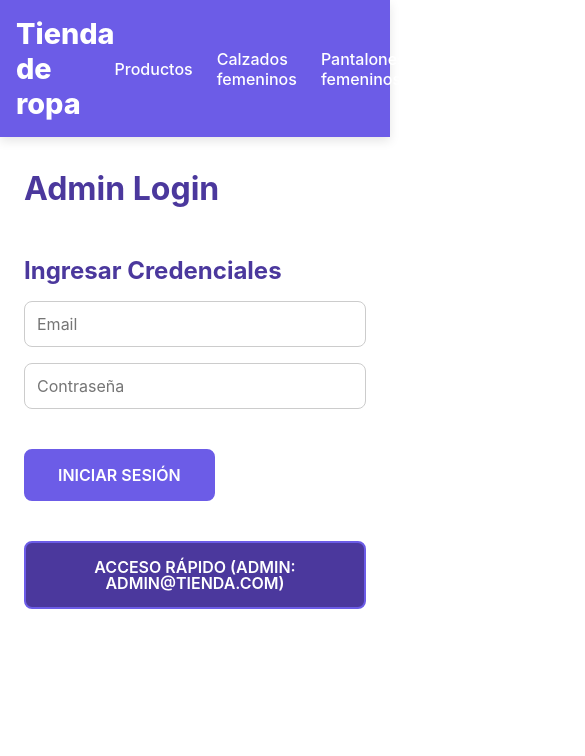
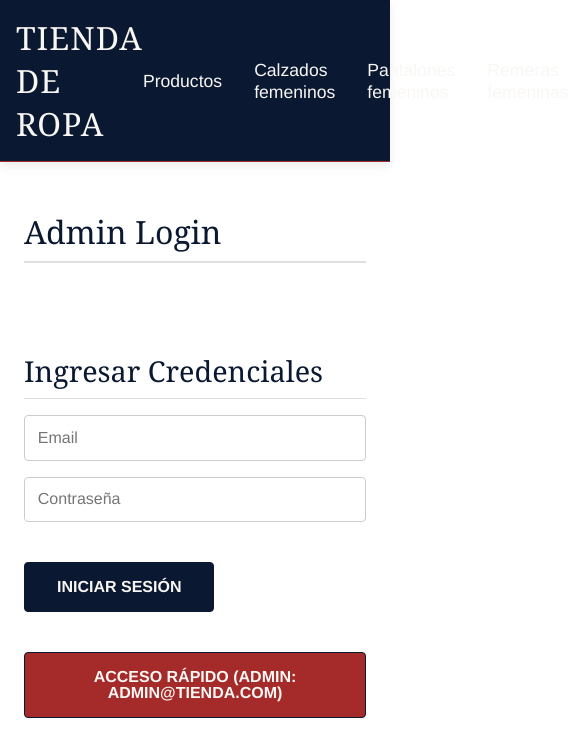
Before and after one commit to CristianEstMaida/tienda-de-ropa-react, a React (Create React App) app: page /admin in a window 390 px wide. Shown: the top 756 px of the page, 585 px wide, since content can reach past the window. Built offline with nearby package versions, Linux system fonts and the light colour scheme; no server answers.

Commit message:
Refactor CSS for layout and styling improvements
Updated styles for various components, including navbar, product cards, and form elements. Adjusted color variables for light and dark modes, and improved responsive design.

```diff
--- a/src/main.css
+++ b/src/main.css
@@ -2,39 +2,39 @@
     margin: 0;
     padding: 0;
     box-sizing: border-box;
-    font-family: 'Inter', 'Segoe UI', Tahoma, Geneva, Verdana, sans-serif;
-    /* Transiciones suaves para el modo oscuro */
+    /* Fuente clásica y legible */
+    font-family: 'Georgia', serif, 'Helvetica Neue', sans-serif;
     transition: background-color 0.3s ease, color 0.3s ease;
 }
 
-/* --- Variables de Color (Light Mode por defecto) --- */
+/* --- Variables de Color (Old Money - Light Mode) --- */
 :root {
-    --clr-main: #6C5CE7; /* Púrpura vibrante */
-    --clr-main-light: #EBE9FC;
-    --clr-main-dark: #4B389D; /* Púrpura oscuro para detalles */
-    --clr-gray: #f5f5f5;
+    --clr-main: #0A1931; /* Deep Navy Blue (Primary Brand) */
+    --clr-main-light: #F9F7F4; /* Cream / Off-White */
+    --clr-main-dark: #A52A2A; /* Deep Burgundy (Accent) */
+    --clr-gray: #E0E0E0; /* Light Gray for lines/borders */
     --clr-white: #ffffff;
-    --clr-text: #2c3e50; /* Texto oscuro para alta legibilidad */
-    --clr-link: #ffffff;
-    --clr-total-bg: #EBE9FC;
-    --clr-error: #e74c3c;
-    --clr-success: #2ecc71;
-    --clr-shadow: rgba(0, 0, 0, 0.1);
+    --clr-text: #333333;
+    --clr-link: #F9F7F4; /* Cream text on dark navigation */
+    --clr-total-bg: #E0E0E0; /* Fondo sutil para total en carrito */
+    --clr-error: #A52A2A; /* Burgundy para errores */
+    --clr-success: #1C6758; /* Deep Forest Green para éxito */
+    --clr-shadow: rgba(0, 0, 0, 0.08);
 }
 
-/* --- Variables de Color (Dark Mode) --- */
+/* --- Variables de Color (Old Money - Dark Mode) --- */
 @media (prefers-color-scheme: dark) {
     :root {
-        --clr-main: #8e44ad;
-        --clr-main-light: #332f38;
-        --clr-main-dark: #bb86fc;
+        --clr-main: #1e2a3a;
+        --clr-main-light: #333f50;
+        --clr-main-dark: #cc9900;
         --clr-gray: #2c2c2c;
-        --clr-white: #1e1e1e;
-        --clr-text: #ffffff;
+        --clr-white: #121212;
+        --clr-text: #f0f0f0;
         --clr-link: #ffffff;
-        --clr-total-bg: #444444;
-        --clr-error: #e74c3c;
-        --clr-success: #2ecc71;
+        --clr-total-bg: #1e2a3a;
+        --clr-error: #ff7f7f;
+        --clr-success: #6aa84f;
         --clr-shadow: rgba(255, 255, 255, 0.05);
     }
 }
@@ -51,20 +51,24 @@ body {
 }
 
 .main-title {
-    margin-top: 2rem;
-    font-size: 2.5rem;
-    font-weight: 700;
-    color: var(--clr-main-dark);
+    margin-top: 3rem;
+    margin-bottom: 1.5rem;
+    font-size: 2.8rem;
+    font-weight: 400;
+    color: var(--clr-main);
+    border-bottom: 2px solid var(--clr-gray);
+    padding-bottom: 0.5rem;
 }
 
 /* --- Navbar y Menú --- */
 .navbar {
-    padding: 1.25rem 2rem;
+    padding: 1.5rem 2rem;
     display: flex;
     justify-content: space-between;
     align-items: center;
     background-color: var(--clr-main);
     box-shadow: 0 4px 10px var(--clr-shadow);
+    border-bottom: 1px solid var(--clr-main-dark);
 }
 
 .logo {
@@ -73,8 +77,10 @@ body {
 
 .logo h1 {
     color: var(--clr-link);
-    font-size: 1.8rem;
-    font-weight: 800;
+    font-size: 2rem;
+    font-weight: 500;
+    letter-spacing: 1px;
+    text-transform: uppercase;
     transition: color 0.2s ease;
 }
 
@@ -86,7 +92,7 @@ body {
     list-style-type: none;
     display: flex;
     align-items: center;
-    gap: 1.5rem;
+    gap: 2rem;
 }
 
 .open-menu {
@@ -96,18 +102,20 @@ body {
 .menu-link {
     text-decoration: none;
     color: var(--clr-link);
-    font-size: 1rem;
+    font-size: 1.1rem;
     font-weight: 500;
     padding: 0.5rem 0;
-    transition: color 0.2s ease, opacity 0.2s ease;
+    border-bottom: 2px solid transparent;
+    transition: color 0.2s ease, border-bottom 0.2s ease;
+    font-family: 'Helvetica Neue', sans-serif;
 }
 
 .menu-link:hover {
     color: var(--clr-main-light);
-    opacity: 0.8;
+    border-bottom: 2px solid var(--clr-main-light);
 }
 
-/* 🟢 CartWidget Badge (Elemento '.numerito' en CartWidget.jsx) */
+/* CartWidget Badge */
 .numerito {
     background-color: var(--clr-main-dark);
     color: var(--clr-white);
@@ -121,36 +129,34 @@ body {
     display: inline-flex;
     justify-content: center;
     align-items: center;
-    box-shadow: 0 1px 3px rgba(0, 0, 0, 0.2);
 }
 
 /* --- Productos (Cards) --- */
 .productos {
     display: grid;
-    grid-template-columns: repeat(auto-fit, minmax(280px, 1fr));
-    gap: 2rem;
-    padding-block: 2rem;
+    grid-template-columns: repeat(auto-fit, minmax(300px, 1fr));
+    gap: 2.5rem;
+    padding-block: 3rem;
 }
 
 .producto {
     display: flex;
     flex-direction: column;
-    border-radius: 0.75rem;
+    border-radius: 0.5rem;
     overflow: hidden;
-    background-color: var(--clr-white);
-    box-shadow: 0 4px 12px var(--clr-shadow);
+    background-color: var(--clr-main-light);
+    box-shadow: 0 2px 8px var(--clr-shadow);
     transition: transform 0.3s ease, box-shadow 0.3s ease;
     border: 1px solid var(--clr-gray);
 }
 
-/* 🟢 Efecto de levantamiento y sombra al pasar el ratón */
 .producto:hover {
-    transform: translateY(-5px);
-    box-shadow: 0 8px 20px var(--clr-shadow);
+    transform: translateY(-3px);
+    box-shadow: 0 6px 15px var(--clr-shadow);
 }
 
 .producto > div {
-    padding: 1rem;
+    padding: 1.5rem;
     background-color: var(--clr-main-light);
     display: flex;
     flex-direction: column;
@@ -159,29 +165,34 @@ body {
 }
 
 .producto h4 {
-    font-size: 1.25rem;
-    color: var(--clr-main-dark);
-    font-weight: 700;
+    font-size: 1.4rem;
+    color: var(--clr-main);
+    font-weight: 600;
+    margin-bottom: 0.5rem;
 }
 
 .producto > img {
     width: 100%;
-    aspect-ratio: 16/9;
+    aspect-ratio: 4/3;
     object-fit: cover;
+    border-bottom: 1px solid var(--clr-gray);
 }
 
 .producto .ver-mas {
     text-decoration: none;
     background-color: var(--clr-main);
     color: var(--clr-link);
-    padding: .75rem 1rem;
+    padding: .75rem 1.5rem;
     width: max-content;
-    border-radius: .5rem;
+    border-radius: 0.25rem;
     transition: background-color .2s ease;
     text-align: center;
     margin-top: 1rem;
     align-self: flex-start;
     font-weight: 600;
+    letter-spacing: 0.5px;
+    text-transform: uppercase;
+    font-family: 'Helvetica Neue', sans-serif;
 }
 
 .producto .ver-mas:hover {
@@ -190,29 +201,30 @@ body {
 
 /* --- Detalle de Producto --- */
 .producto-detalle {
-    padding-block: 2rem;
+    padding-block: 3rem;
     display: grid;
     grid-template-columns: 1fr 2fr;
-    gap: 3rem;
+    gap: 4rem;
     align-items: flex-start;
 }
 
 .producto-detalle img {
     width: 100%;
-    border-radius: 0.75rem;
+    border-radius: 0.5rem;
     box-shadow: 0 4px 12px var(--clr-shadow);
 }
 
 .producto-detalle-info h3 {
-    font-size: 2.5rem;
+    font-size: 3rem;
     color: var(--clr-main);
     margin-bottom: 0.5rem;
+    font-weight: 400;
 }
 
 .descripcion {
     font-size: 1.1rem;
     line-height: 1.6;
-    margin-bottom: 1rem;
+    margin-bottom: 1.5rem;
     color: var(--clr-text);
 }
 
@@ -221,11 +233,12 @@ body {
     color: #666;
     margin-bottom: 1rem;
     font-weight: 500;
+    text-transform: uppercase;
 }
 
 .precio {
-    font-size: 3rem;
-    margin-top: 1rem;
+    font-size: 3.5rem;
+    margin-top: 1.5rem;
     font-weight: 700;
     color: var(--clr-main-dark);
 }
@@ -234,18 +247,18 @@ body {
     display: flex;
     align-items: center;
     gap: 1.5rem;
-    margin-top: 1.5rem;
+    margin-top: 2rem;
     padding: 0.5rem 0;
 }
 
 /* Estilos para botones de cantidad y agregar */
 .item-count button, .agregar-al-carrito, .enviar {
     background-color: var(--clr-main);
-    border: 0;
+    border: 1px solid var(--clr-main);
     width: 2.5rem;
     height: 2.5rem;
     color: var(--clr-link);
-    border-radius: .5rem;
+    border-radius: 0.25rem;
     cursor: pointer;
     font-size: 1.1rem;
     font-weight: 600;
@@ -253,8 +266,8 @@ body {
     align-items: center;
     justify-content: center;
     line-height: 1;
-    border: 2px solid var(--clr-main);
     transition: background-color .2s ease, border-color .2s ease, color .2s ease, transform 0.1s ease;
+    font-family: 'Helvetica Neue', sans-serif;
 }
 
 .item-count button:active, .agregar-al-carrito:active, .enviar:active {
@@ -282,36 +295,56 @@ body {
     flex-direction: column;
     gap: 1rem;
     align-items: flex-start;
-    padding-block: 2rem;
+    padding-block: 3rem;
 }
 
 .formulario h2 {
-    font-size: 1.5rem;
+    font-size: 1.8rem;
     margin-top: 1rem;
-    color: var(--clr-main-dark);
+    color: var(--clr-main);
+    font-weight: 500;
+    border-bottom: 1px solid var(--clr-gray);
+    width: 100%;
+    padding-bottom: 0.5rem;
 }
 
 .formulario input, .formulario textarea {
-    padding: .75rem;
-    width: 24rem;
-    border-radius: .5rem;
+    padding: .8rem;
+    width: 28rem;
+    border-radius: 0.25rem;
     border: 1px solid #ccc;
     font-size: 1rem;
     transition: border-color 0.2s, box-shadow 0.2s;
     background-color: var(--clr-white);
     color: var(--clr-text);
+    font-family: 'Helvetica Neue', sans-serif;
 }
 
 .formulario input:focus, .formulario textarea:focus {
     outline: none;
     border-color: var(--clr-main);
-    box-shadow: 0 0 0 3px var(--clr-main-light);
+    box-shadow: 0 0 0 1px var(--clr-main);
 }
 
 .formulario textarea {
     min-height: 8rem;
     resize: vertical;
 }
+
+/* 🔴 Estilo para Mensajes de Error (UX) */
+.error-message {
+    color: var(--clr-error);
+    background-color: var(--clr-main-light);
+    padding: 0.2rem 0.5rem;
+    border-radius: 0.25rem;
+    font-size: 0.85rem;
+    margin-top: -0.5rem;
+    margin-bottom: 0.5rem;
+    font-weight: 600;
+    border: 1px solid var(--clr-error);
+    font-family: 'Helvetica Neue', sans-serif;
+}
+
 
 /* --- Carrito de Compras --- */
 .contenedor-carrito {
@@ -326,15 +359,17 @@ body {
     color: var(--clr-main);
     font-size: 1.8rem;
     font-weight: 500;
+    padding-top: 1rem;
 }
 
 .carrito-producto {
     display: flex;
     align-items: center;
-    background-color: var(--clr-total-bg);
-    padding: 1rem;
-    border-radius: 0.75rem;
-    box-shadow: 0 2px 5px var(--clr-shadow);
+    background-color: var(--clr-main-light);
+    padding: 1.5rem;
+    border-radius: 0.25rem;
+    border: 1px solid var(--clr-gray);
+    box-shadow: 0 1px 3px var(--clr-shadow);
     gap: 1.5rem;
 }
 
@@ -342,50 +377,40 @@ body {
     width: 6rem;
     height: 4rem;
     object-fit: cover;
-    border-radius: 0.5rem;
-}
-
-.carrito-producto-info {
-    flex-grow: 1;
-    display: flex;
-    flex-direction: column;
-    gap: 0.25rem;
+    border-radius: 0.25rem;
+    border: 1px solid var(--clr-gray);
 }
 
 .carrito-producto-titulo {
-    font-weight: 600;
-    color: var(--clr-main-dark);
-    font-size: 1.1rem;
+    font-weight: 700;
+    color: var(--clr-main);
+    font-size: 1.2rem;
 }
 
 .carrito-producto-precio, .carrito-producto-subtotal, .carrito-producto-cantidad {
-    font-size: 0.9rem;
+    font-size: 1rem;
     color: var(--clr-text);
-}
-
-.carrito-producto-precio, .carrito-producto-subtotal {
-    font-weight: 600;
 }
 
 .carrito-acciones {
     display: flex;
     justify-content: space-between;
     align-items: center;
-    margin-top: 2rem;
+    margin-top: 3rem;
     padding-top: 1.5rem;
-    border-top: 1px solid var(--clr-gray);
+    border-top: 2px solid var(--clr-main);
 }
 
 .carrito-acciones-vaciar {
-    border: 2px solid var(--clr-error);
-    background-color: var(--clr-white);
-    padding: 1rem;
-    border-radius: 0.5rem;
+    border: 1px solid var(--clr-error);
+    background-color: var(--clr-main-light);
+    padding: 1rem 1.5rem;
+    border-radius: 0.25rem;
     color: var(--clr-error);
     text-transform: uppercase;
     cursor: pointer;
     font-weight: 600;
-    transition: background-color 0.2s ease, color 0.2s ease;
+    font-family: 'Helvetica Neue', sans-serif;
 }
 
 .carrito-acciones-vaciar:hover {
@@ -396,51 +421,45 @@ body {
 .carrito-acciones-derecha {
     display: flex;
     align-items: center;
-    gap: 1rem;
+    gap: 2rem;
 }
 
 .carrito-acciones-total h2 {
-    color: var(--clr-main-dark);
-    font-size: 1.25rem;
+    color: var(--clr-main);
+    font-size: 1.5rem;
+    font-weight: 600;
 }
 
 .carrito-acciones-comprar {
     background-color: var(--clr-success);
-    padding: 1rem 2rem;
     color: var(--clr-white);
-    text-transform: uppercase;
-    cursor: pointer;
-    border-radius: 0.5rem;
-    font-weight: 600;
-    text-decoration: none;
-    transition: background-color 0.2s ease;
+    border-radius: 0.25rem;
+    font-family: 'Helvetica Neue', sans-serif;
 }
 
 .carrito-acciones-comprar:hover {
-    background-color: #27ae60;
+    background-color: #14594c;
 }
 
 /* 🟢 Estilo para Toastify (de ItemDetail.jsx) */
 .Toastify__toast--success {
-    background: linear-gradient(to right, var(--clr-success), #27ae60) !important;
+    background: linear-gradient(to right, var(--clr-success), #14594c) !important;
     color: var(--clr-white) !important;
-    border-radius: 0.75rem !important;
+    border-radius: 0.5rem !important;
     text-transform: uppercase !important;
     font-size: 0.9rem !important;
     font-weight: 600;
+    box-shadow: 0 4px 10px rgba(0, 0, 0, 0.2);
 }
 
 /* --- Ajustes responsivos --- */
 @media screen and (max-width: 850px){
-    /* Ajustes para el menú desplegable */
     .navbar {
         padding: 1rem;
     }
-
     .menu-container {
-        top: 4.3rem;
+        top: 4.5rem;
     }
-
     .productos {
         grid-template-columns: 1fr 1fr;
     }
@@ -450,60 +469,35 @@ body {
     .main-title {
         font-size: 2rem;
     }
-
     .productos {
         grid-template-columns: 1fr;
     }
-
     .producto-detalle {
         grid-template-columns: 1fr;
         gap: 1.5rem;
     }
-
-    .producto-detalle img {
-        max-width: 80%;
-        margin: 0 auto;
-    }
-
     .formulario input, .formulario textarea {
         width: 100%;
     }
-
     .carrito-producto {
         flex-direction: column;
         align-items: stretch;
-        gap: 0.5rem;
     }
-
-    .carrito-producto-imagen {
-        width: 100%;
-        height: auto;
-    }
-
-    .carrito-producto-info {
-        width: 100%;
-        text-align: left;
-    }
-
     .carrito-acciones {
         flex-direction: column;
         align-items: stretch;
-        gap: 1rem;
     }
-
     .carrito-acciones-derecha {
         flex-direction: column;
         align-items: stretch;
         width: 100%;
+        gap: 1rem;
     }
-
     .carrito-acciones-total {
         width: 100%;
         justify-content: space-between;
     }
-
     .carrito-acciones-comprar {
         width: 100%;
-        text-align: center;
     }
 }
```
